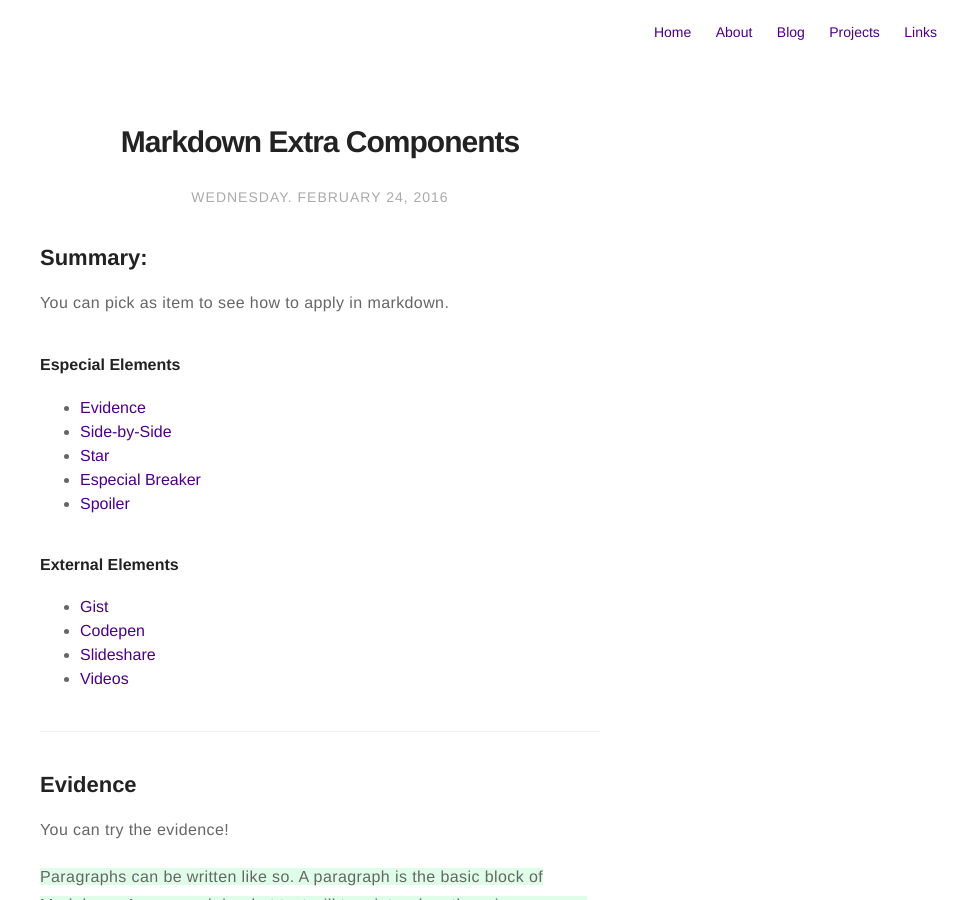
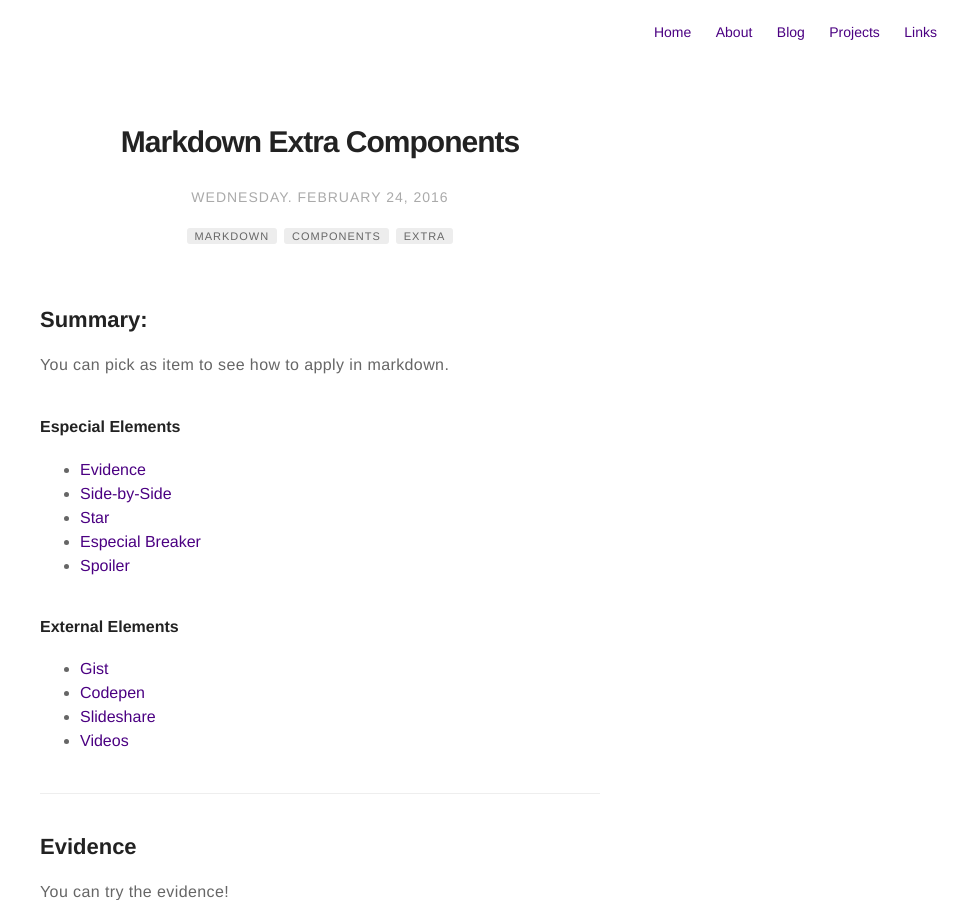
Before and after one commit to 12jeong/12jeong.github.io, a Jekyll site: the page built from _posts/2015-02-24-markdown-extra-components.markdown, in a window 1280 px wide and 900 px high. Shown: the whole window, without its empty margins (320-1280 px from the left). Built offline with Jekyll 4.4.1, drawn with Linux system fonts in a browser that asks for light colours; some web fonts are replaced; comment, search, counter and statistics services are not loaded; part of the change alters nothing that is shown.

```diff
--- a/_config.yml
+++ b/_config.yml
@@ -86,7 +86,7 @@ links: true
 read-time: false
 
 # do you want to show the "tags" inside the posts?
-show-tags: false
+show-tags: true
 
 # related posts inside a post?
 related: true
```
